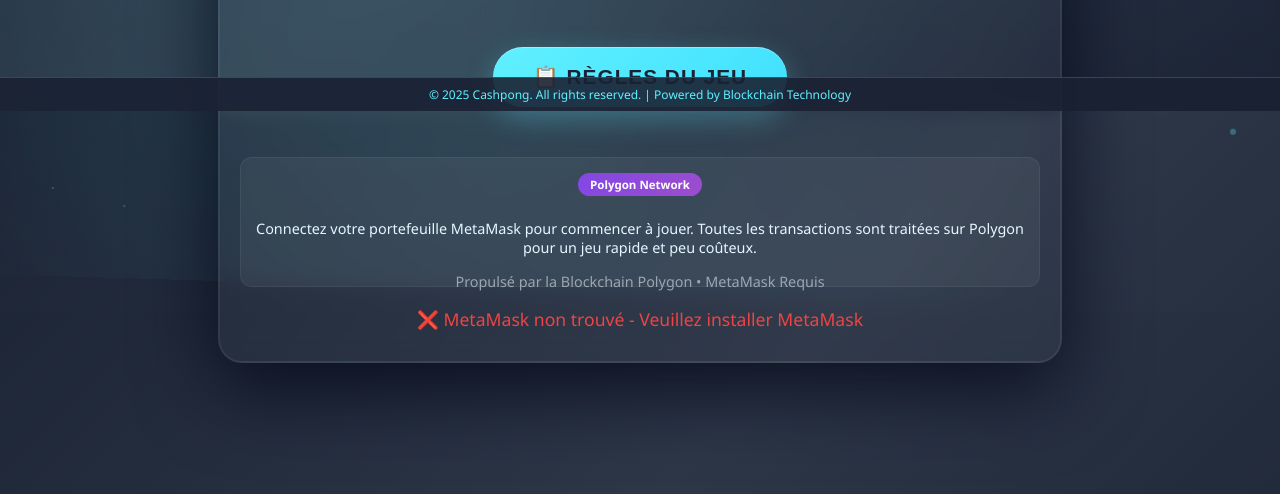
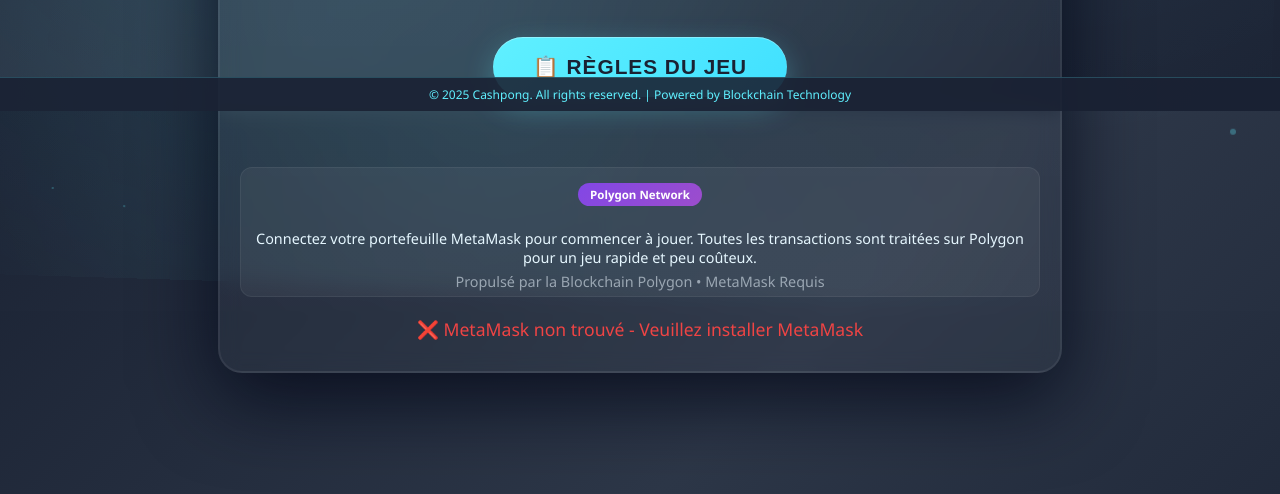
Before and after one commit to Aestheticsgods/cashpong-game, a website: page main.html in a window 1280 px wide. Shown: the part 689-1183 px from the top of the page. Drawn offline with Linux system fonts and the light colour scheme.

Commit message:
Move Polygon Network section lower with increased margin-top to 50px

```diff
--- a/main.html
+++ b/main.html
@@ -288,7 +288,7 @@
     </div>
 
     <!-- Network Info -->
-    <div class="network-info">
+    <div class="network-info" style="margin-top: 50px;">
       <div class="network-badge">Polygon Network</div>
       <p id="networkDescription">Connectez votre portefeuille MetaMask pour commencer à jouer. Toutes les transactions sont traitées sur Polygon pour un jeu rapide et peu coûteux.</p>
     </div>
```
Also changed, not shown: new/main.html (+1 -1 lines).
